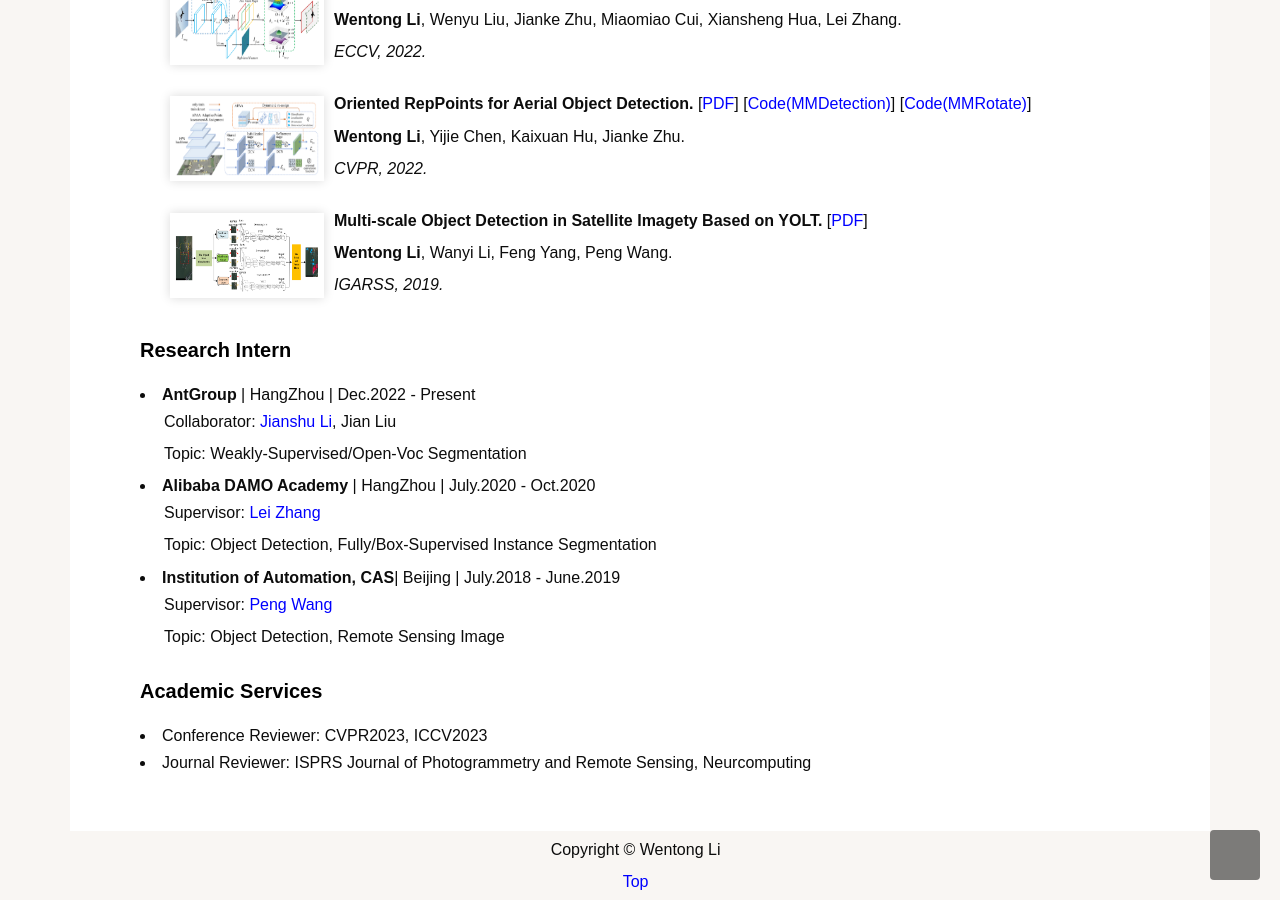
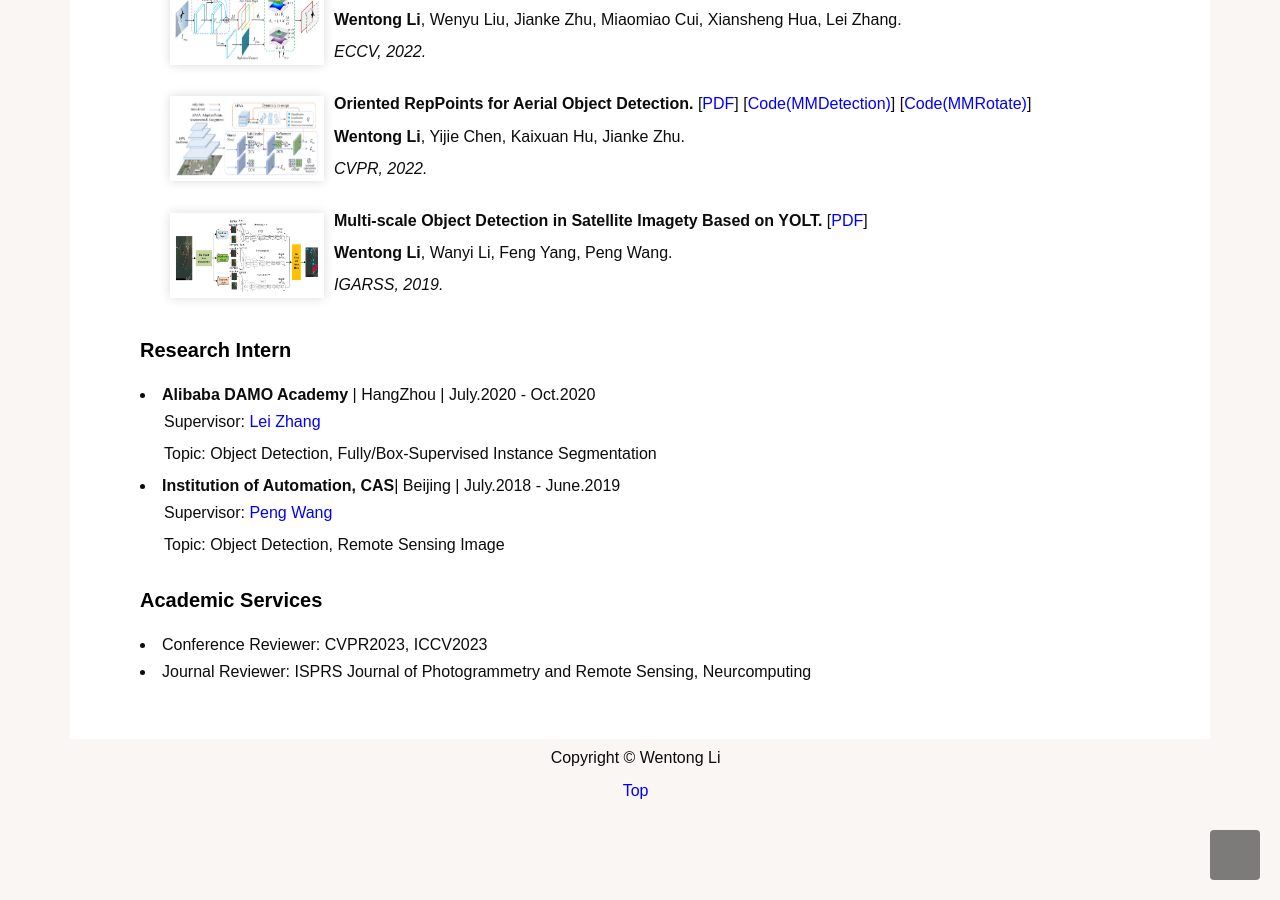
Before and after one commit to cslwt/cslwt.github.io, a Jekyll site: the page index.html, which Jekyll copies as it is, in a window 1280 px wide and 900 px high, scrolled down 1053 px. Built offline with Jekyll 4.4.1, drawn with Linux system fonts in a browser that asks for light colours; some web fonts are replaced.

Commit message:
Update index.html

```diff
--- a/index.html
+++ b/index.html
@@ -221,15 +221,6 @@
 
 				<h3> Research Intern </h3>
 				<li style="font-size:16px">
-					<b>AntGroup</b> | HangZhou | Dec.2022 - Present
-				    <p>
-				     &emsp;&ensp;Collaborator: <a href="https://scholar.google.com/citations?user=yyz7kMsAAAAJ&hl=zh-CN&oi=ao">Jianshu Li</a>, Jian Liu
-				    </p>
-				    <p>
-				    &emsp;&ensp;Topic: Weakly-Supervised/Open-Voc Segmentation
-				    </p>
-				</li>
-				<li style="font-size:16px">
 
 				    <b>Alibaba DAMO Academy</b> | HangZhou | July.2020 - Oct.2020
 				    <p>
```
